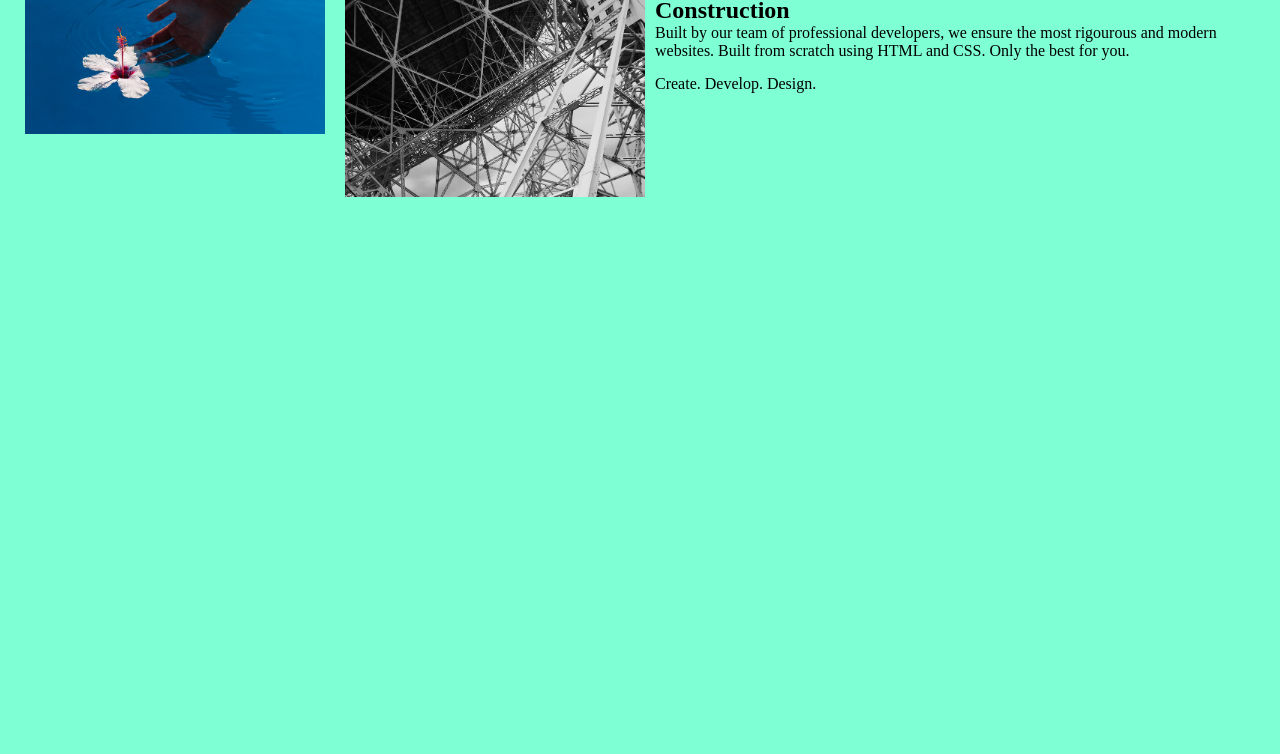
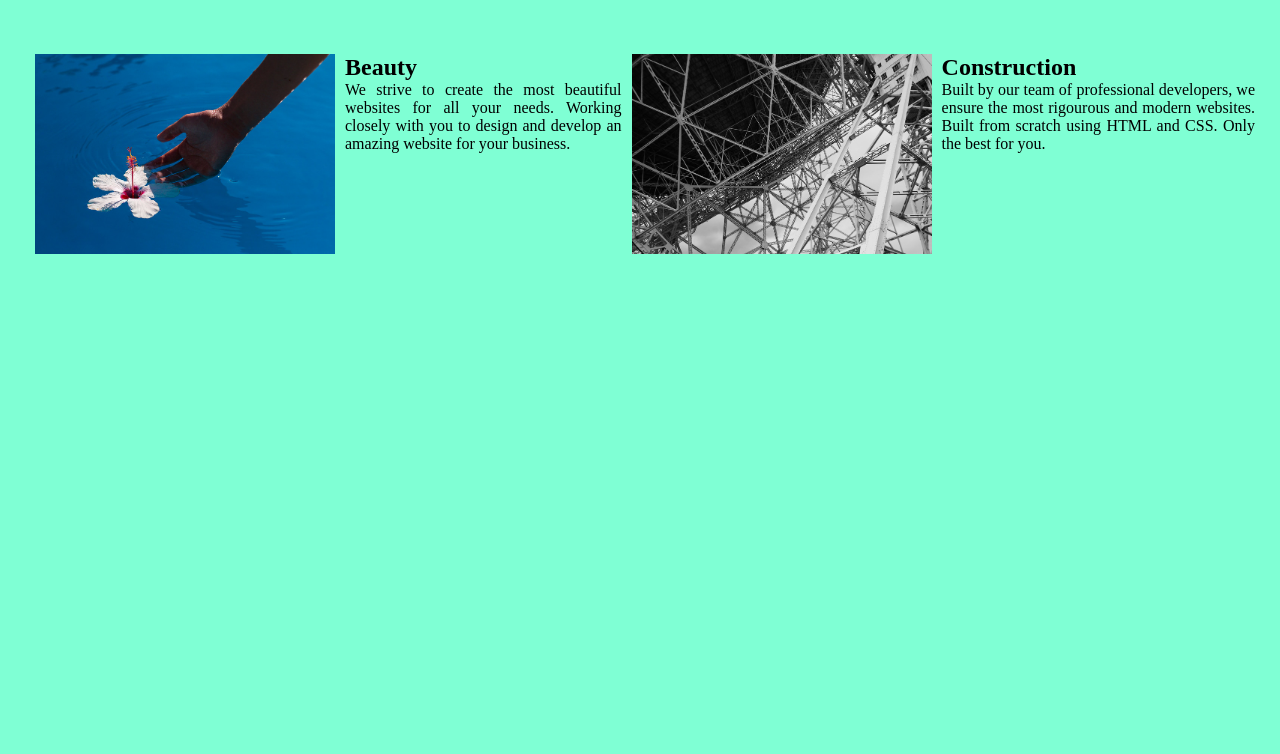
Before and after one commit to subhayan-pandey/HTML, a plain HTML site: page project2/index.html in a window 1280 px wide. Shown: the part 183-937 px from the top of the page. Before the commit the page ends 800 px from the top, so only its background shows below. Drawn offline with Linux system fonts and the light colour scheme.

Commit message:
Update index.html

```diff
--- a/project2/index.html
+++ b/project2/index.html
@@ -12,27 +12,40 @@
 <body>
     <div class="main">
         <div class="logoHeader">
-        <h3>Subhayan:Frontend Developer</h3>
+        <h3 class="navbarLogo">Subhayan:Frontend Developer</h3>
         </div>
 
-        <h1>We are a <span class="creative">Creative</span> Design Agency</h1>
-        <div class="left card"><img class="tile-image" src="./assets/images/beautiful.jpg" alt="hand and flower in water">
-          <h2 class="card-title">Beauty</h2>
-          <p class="card-text">We strive to create the most beautiful websites for all your needs. Working closely with you
+
+      </div>
+
+        <h1 class="bodyHeader">We are a <span class="creative">Creative</span> Design Agency</h1>
+
+        <div class="bodyContent">
+          <div class="left-card">
+            <img class="tile-image" src="./assets/images/beautiful.jpg" alt="hand and flower in water">
+            <h2 class="card-text">Beauty</h2>
+            <p class="card-text">We strive to create the most beautiful websites for all your needs.
+              Working closely with you
               to
               design and
               develop an amazing website for your business.</p>
           </div>
 
-        <div class="right card"><img class="tile-image" src="./assets/images/construction.jpg" alt="metal structure">
-          <h2 class="card-title">Construction</h2>
-          <p>Built by our team of professional developers, we ensure the most rigourous and modern websites. Built from
+          <div class="right-card">
+            <img class="tile-image" src="./assets/images/construction.jpg" alt="metal structure">
+            <h2 class="card-text">Construction</h2>
+            <p class="card-text">Built by our team of professional developers, we ensure the most rigourous and modern websites. Built from
               scratch using HTML and CSS. Only the best for you.</p>
           </div>
+        </div>
+      </div>
+      <div class="footer">
+        <footer>
+          <h4 >Create. Develop. Design.  </h4>
+          <p >copyright &#169subhayanpandey</p>
 
+        </footer>
       </div>
-      <footer>
-        Create. Develop. Design.
-      </footer>
+
 </body>
 </html>
```
Lines whose indentation alone changed are shown as unchanged.
